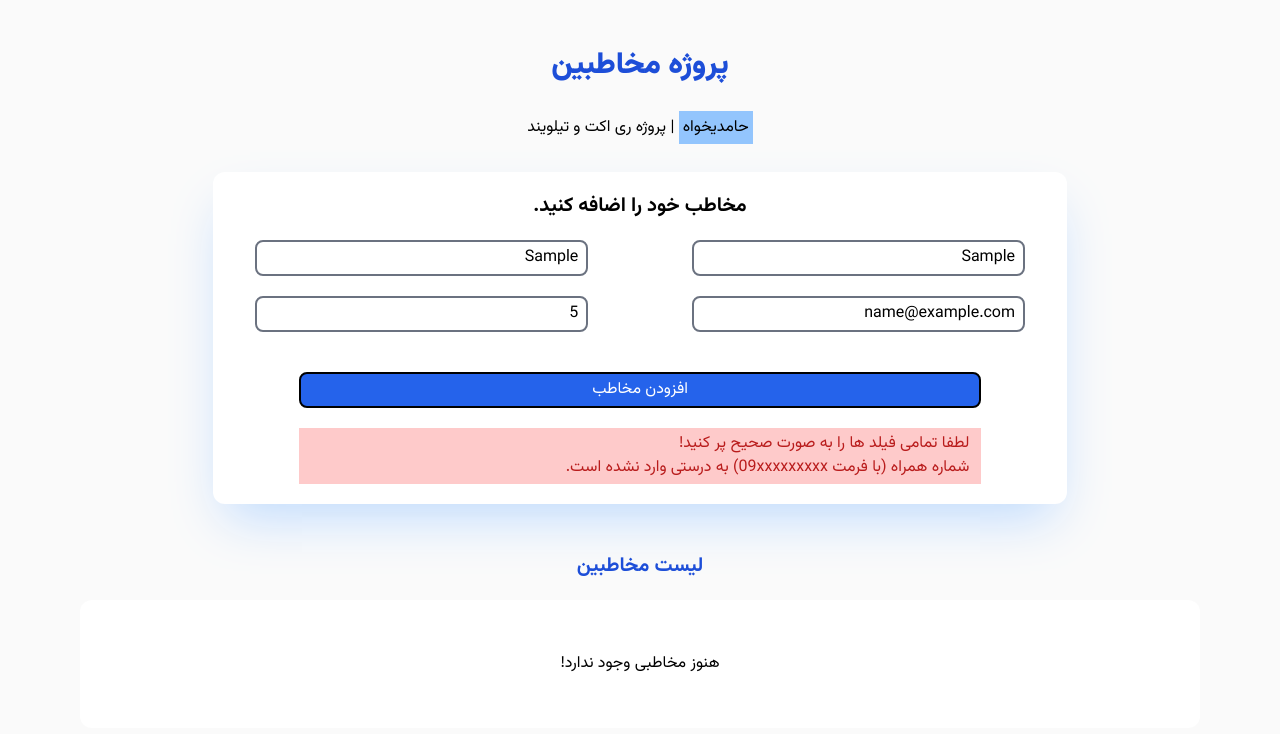
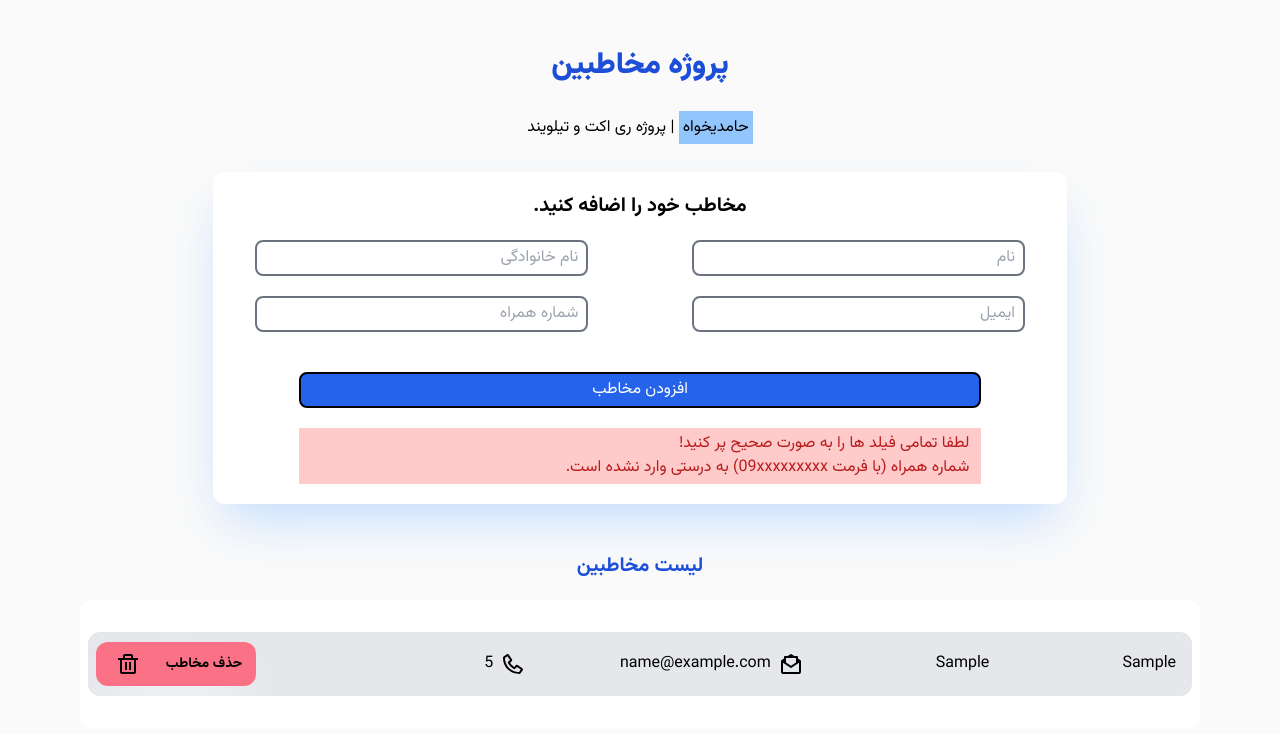
Before and after one commit to Mahdi-HamediKhah/hamedikhah.dev, a React (Vite) app: page / in a window 1280 px wide. Both pictures are taken after typing "Sample", "Sample", "name@example.com", "5" into the empty fields and a click on the button "افزودن مخاطب". Shown: the top 734 px of the page. Built offline with nearby package versions, Linux system fonts and the light colour scheme; the HTML template or start-up script is replaced by a standard one.

Commit message:
codes has been updated

```diff
--- a/src/ContactApp.jsx
+++ b/src/ContactApp.jsx
@@ -38,15 +38,16 @@ function ContactApp() {
               ? "شماره همراه (با فرمت 09xxxxxxxxx)"
               : "";
 
-    invalidInput
+    (invalidInput
       ? setError({ name: true, invalidInput })
-      : (contactHandler(),
-        setContactForm({
-          name: "",
-          family: "",
-          number: "",
-          email: "",
-        }));
+      : setError({ name: false, invalidInput: "" }),
+      (contactHandler(),
+      setContactForm({
+        name: "",
+        family: "",
+        number: "",
+        email: "",
+      })));
   };
 
   const contactHandler = () => {
--- a/src/ContactList.jsx
+++ b/src/ContactList.jsx
@@ -7,36 +7,52 @@ function ContactList({ contacts, removeContact }) {
         <ul className="w-full flex flex-col gap-3">
           {contacts.map((contact) => (
             <li key={contact.id} className="bg-gray-200 rounded-xl w-full">
-              <ul className="flex flex-col md:flex-row items-center justify-between p-2">
-                <li className="p-2 md:w-1/5">{contact.name}</li>
-                <li className="p-2 md:w-1/5">{contact.family}</li>
-                <li className="p-2 md:w-1/5 flex items-center gap-2">
-                  <img
-                    src="/src/assets/email-icon.png"
-                    alt="Email Icon"
-                    className="w-8"
-                  />
+              <ul className="flex flex-col lg:flex-row lg:h-16 items-center justify-between p-2">
+                <li className="p-2 lg:w-2/12">{contact.name}</li>
+                <li className="p-2 lg:w-2/12">{contact.family}</li>
+                <li className="p-2 lg:w-3/12 flex items-center gap-2">
+                  <svg
+                    xmlns="http://www.w3.org/2000/svg"
+                    width="24"
+                    height="24"
+                    fill="currentColor"
+                    viewBox="0 0 24 24"
+                  >
+                    <path d="M21.55 8.17 19 6.47V5.01c0-.55-.45-1-1-1h-2.7l-2.75-1.83c-.34-.22-.77-.22-1.11 0L8.69 4.01h-2.7c-.55 0-1 .45-1 1v1.46l-2.55 1.7c-.28.19-.45.5-.45.83v11c0 1.1.9 2 2 2h16c1.1 0 2-.9 2-2V9c0-.33-.17-.65-.45-.83ZM7 6h10v4.46l-5 3.33-5-3.33zM4 20v-9.13l1.45.96 6 4c.17.11.36.17.55.17s.39-.06.55-.17l6-4 1.45-.96V20z"></path>
+                  </svg>
                   {contact.email}
                 </li>
 
-                <li className="p-2 md:w/1/5 flex items-center gap-2">
-                  <img
-                    src="/src/assets/phone-icon.png"
-                    alt="Phone Icon"
-                    className="w-8"
-                  />
+                <li className="p-2 lg:w-3/12 flex items-center gap-2">
+                  <svg
+                    xmlns="http://www.w3.org/2000/svg"
+                    width="24"
+                    height="24"
+                    fill="currentColor"
+                    viewBox="0 0 24 24"
+                  >
+                    <path d="M18.07 22h.35c.47-.02.9-.26 1.17-.64l2.14-3.09c.23-.33.32-.74.24-1.14s-.31-.74-.64-.97l-4.64-3.09a1.47 1.47 0 0 0-.83-.25c-.41 0-.81.16-1.1.48l-1.47 1.59c-.69-.43-1.61-1.07-2.36-1.82-.72-.72-1.37-1.64-1.82-2.36l1.59-1.47c.54-.5.64-1.32.23-1.93L7.84 2.67c-.22-.33-.57-.57-.97-.64a1.46 1.46 0 0 0-1.13.24L2.65 4.41c-.39.27-.62.7-.64 1.17-.03.69-.16 6.9 4.68 11.74 4.35 4.35 9.81 4.69 11.38 4.69ZM6.88 10.05c-.16.15-.21.39-.11.59.05.09 1.15 2.24 2.74 3.84 1.6 1.6 3.75 2.7 3.84 2.75.2.1.44.06.59-.11l1.99-2.15 3.86 2.57-1.7 2.46c-1.16 0-6.13-.24-9.99-4.1S4 7.06 4 5.91l2.46-1.7 2.57 3.86-2.15 1.99Z"></path>
+                  </svg>
                   {contact.number}
                 </li>
 
                 <button
-                  className="flex gap-4 justify-center items-center md:w/1/5"
+                  className="flex gap-4 justify-center items-center lg:w-2/12 lg:max-w-40 lg:h-[90%] bg-rose-400 rounded-xl px-2 shadow-white shadow-2xl"
                   onClick={() => removeContact(contact.id)}
                 >
-                  <img
-                    src="/src/assets/trash-icon.png"
-                    alt="Trash Icon"
-                    className="w-12 border rounded-full bg-white p-1 shadow-white shadow-2xl"
-                  />
+                  {" "}
+                  <p className="lg:text-sm font-bold lg:min-w-20">حذف مخاطب</p>
+                  <svg
+                    className="w-10 h-10 lg:h-8  rounded-full p-1"
+                    xmlns="http://www.w3.org/2000/svg"
+                    width="24"
+                    height="24"
+                    fill="currentColor"
+                    viewBox="0 0 24 24"
+                  >
+                    <path d="M17 6V4c0-1.1-.9-2-2-2H9c-1.1 0-2 .9-2 2v2H2v2h2v12c0 1.1.9 2 2 2h12c1.1 0 2-.9 2-2V8h2V6zM9 4h6v2H9zM6 20V8h12v12z"></path>
+                    <path d="M9 10h2v8H9zm4 0h2v8h-2z"></path>
+                  </svg>
                 </button>
               </ul>
             </li>
```
